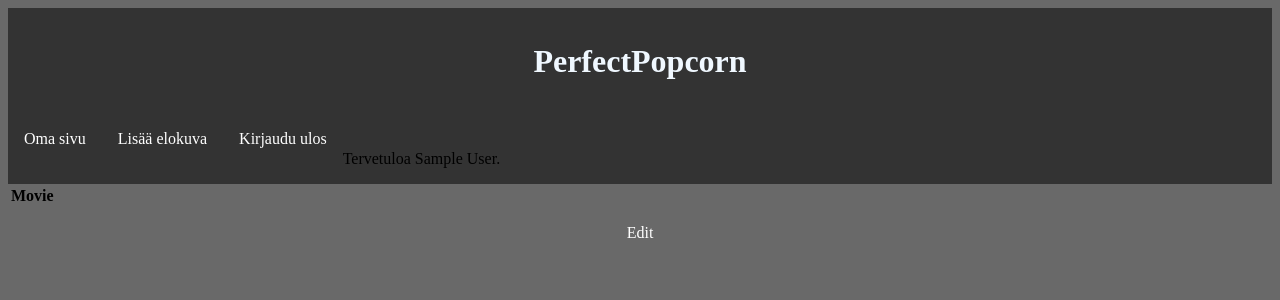
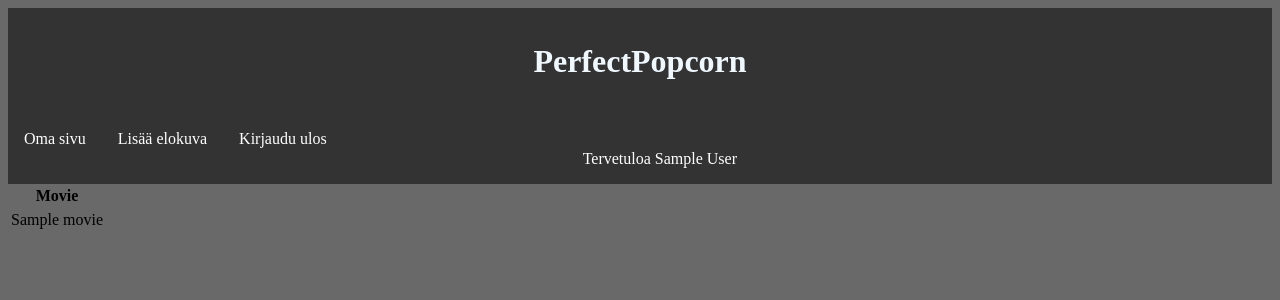
Before and after one commit to jaemh/PerfectPopcorn, a Flask app: page /person in a window 1280 px wide. Shown: the top 300 px of the page. Run offline with Flask 2, Linux system fonts and the light colour scheme; a user stored in the database is signed in; tables that the repository leaves empty hold one stand-in row (values such as "Sample post"); lists and menus that the app fills with data are empty.

Commit message:
elokuvan lisäys toimii

```diff
--- a/application/__init__.py
+++ b/application/__init__.py
@@ -25,9 +25,6 @@ from application.tasks import views
 from application.auth import models
 from application.auth import views
 
-from application.persons import models
-from application.persons import views
-
 from application.movies import models
 from application.movies import views
 
--- a/application/movies/models.py
+++ b/application/movies/models.py
@@ -5,6 +5,5 @@ class Movie(db.Model):
     movie_id = db.Column(db.Integer, primary_key=True)
     movie_name = db.Column(db.String(20), nullable=False)
 
-
     def __init__(self, name):
-        self.name=name
+        self.movie_name=name
--- a/application/movies/views.py
+++ b/application/movies/views.py
@@ -1,8 +1,43 @@
-from flask import render_template, redirect, url_for, request
+from flask import render_template, request, url_for, redirect
+from application.auth.forms import RegistrationForm
+from application import app, db
+from application.auth.models import User
+from application.movies.forms import MovieForm
+from application.movies.models import Movie
+from flask_login import current_user, login_required
 
-from application import app, db
-from application.movies.models import Movie
 
+@app.route("/person", methods=["GET"])
+def person_page():
+    user = User.query.get(current_user.id)
+
+    return render_template("movies/page.html", user=user)
+
+@app.route("/edit")
+def person_edit():
+    form = RegistrationForm(request.form)
+
+    return render_template("auth/signup.html", form = RegistrationForm())
+
+@app.route("/person/new/")
+def movie_form():
+    return render_template("movies/new_movie.html", form = MovieForm())
+
+@app.route("/person/", methods=["POST"])
+@login_required
+def create_movie():
+    f = Movie.query.filter_by(movie_name=request.form.get('name')).first()
+
+    if f is None:
+        f = Movie(request.form.get('name'))
+
+    userId = current_user.id
+    user = User.query.get(userId)
+    user.seenMovies.append(f) #tekee liittämisen
+    db.session().add(user)
+    db.session().commit()
+
+    return person_page()
 
 @app.route("/action", methods=["GET"])
 def all_action_movies():
--- a/application/persons/views.py
+++ /dev/null
@@ -1,29 +0,0 @@
-from flask import render_template, request, url_for, redirect
-from application.auth.forms import RegistrationForm
-from application import app, db
-from application.persons.forms import MovieForm
-from application.movies.models import Movie
-
-
-@app.route("/person", methods=["GET"])
-def person_page():
-    return render_template("person/page.html")
-
-@app.route("/edit")
-def person_edit():
-    form = RegistrationForm(request.form)
-
-    return render_template("auth/signup.html", form = RegistrationForm())
-
-@app.route("/person/new/")
-def movie_form():
-    return render_template("person/new_movie.html", form = MovieForm())
-
-@app.route("/person/", methods=["POST"])
-def create_movie():
-    f = Movie(request.form.get('name'))
-
-    db.session().add(f)
-    db.session().commit()
-
-    return redirect(url_for("person_page"))
--- a/application/templates/layout.html
+++ b/application/templates/layout.html
@@ -11,6 +11,7 @@
       }
 
       .container {
+        position: relative;
         list-style-type: none;
         margin: 0;
         padding: 0;
@@ -40,6 +41,13 @@
         text-decoration: none;
       }
 
+      .welcome{
+        color: white;
+        position: relative;
+        left: 15em;
+
+      }
+
       </style>
     </head>
 
@@ -53,7 +61,7 @@
           <li class="links"><a href="{{ url_for('logout') }}">Kirjaudu ulos</a></li>
 
 
-          <br><p> Tervetuloa {{ current_user.name }}.</p>
+          <br><p class="welcome"> Tervetuloa {{ current_user.name }}</p>
           {% else %}
           <li class="links"><a href="{{ url_for('login') }}">Kirjaudu </a></li>
           <li class="links"><a href="{{ url_for('signup') }}">Uusi käyttäjä</a></li>
--- a/application/templates/person/page.html
+++ b/application/templates/movies/page.html
@@ -7,16 +7,15 @@
         </tr>
 
         <tr>
-            {% for movie in perons %}
+            {% for movie in user.seenMovies %}
         <tr>
-            <td>{{ movie.name }}</td>
-
+            <td>{{ movie.movie_name }}</td>
         </tr>
-        {% endfor %}
+            {% endfor %}
         </tr>
 
     </table>
 
-<a href="{{ url_for('person_edit') }}">Edit</a>
+
 
 {% endblock %}
```
Also changed, not shown: application/auth/models.py (+9 -0 lines), application/persons/models.py (deleted, +0 -19 lines), application/movies/forms.py (renamed from application/persons/forms.py), application/templates/movies/new_movie.html (renamed from application/templates/person/new_movie.html), 2 other files.
